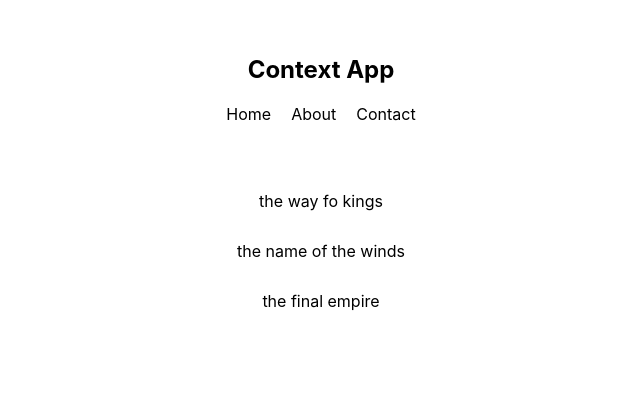
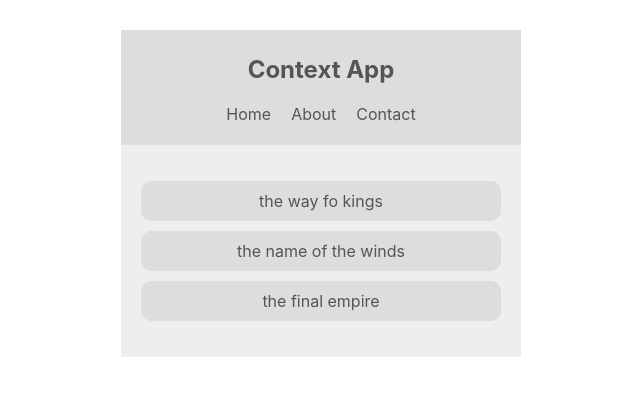
Before and after one commit to GoodnessObi/reading-list, a React (Create React App) app: page / in a window 1280 px wide. Shown: the top 396 px of the page, without its empty margins (319-959 px from the left). Built offline with nearby package versions, Linux system fonts and the light colour scheme; the HTML template or start-up script is replaced by a standard one.

Commit message:
accessing context usinf static contexttype

```diff
--- a/src/components/BookList.js
+++ b/src/components/BookList.js
@@ -1,14 +1,18 @@
 import { Component } from 'react';
+import { ThemeContext } from '../contexts/ThemeContext';
 
 class BookList extends Component {
-  state = {  }
+  static contextType = ThemeContext
   render() {
+    const { isLightTheme, light, dark } = this.context;
+    const theme = isLightTheme ? light : dark;
+
     return (
-      <div className="book-list">
+      <div className="book-list" style={{ background: theme.bg, color: theme.syntax}}>
         <ul>
-          <li>the way fo kings</li>
-          <li>the name of the winds</li>
-          <li>the final empire</li>
+          <li style={{background: theme.ui}}>the way fo kings</li>
+          <li style={{background: theme.ui}}>the name of the winds</li>
+          <li style={{background: theme.ui}}>the final empire</li>
         </ul>
       </div>
      );
--- a/src/components/Navbar.js
+++ b/src/components/Navbar.js
@@ -1,10 +1,16 @@
 import React, { Component } from 'react';
+import { ThemeContext } from '../contexts/ThemeContext';
 
 class Navbar extends Component {
-  state = {  }
+  static contextType = ThemeContext
+
   render() {
+    console.log(this.context);
+    const { isLightTheme, light, dark } = this.context;
+    const theme = isLightTheme ? light : dark;
+
     return (
-      <nav>
+      <nav style={{ background: theme.ui, color: theme.syntax}}>
         <h1>Context App</h1>
         <ul>
           <li>Home</li>
```
